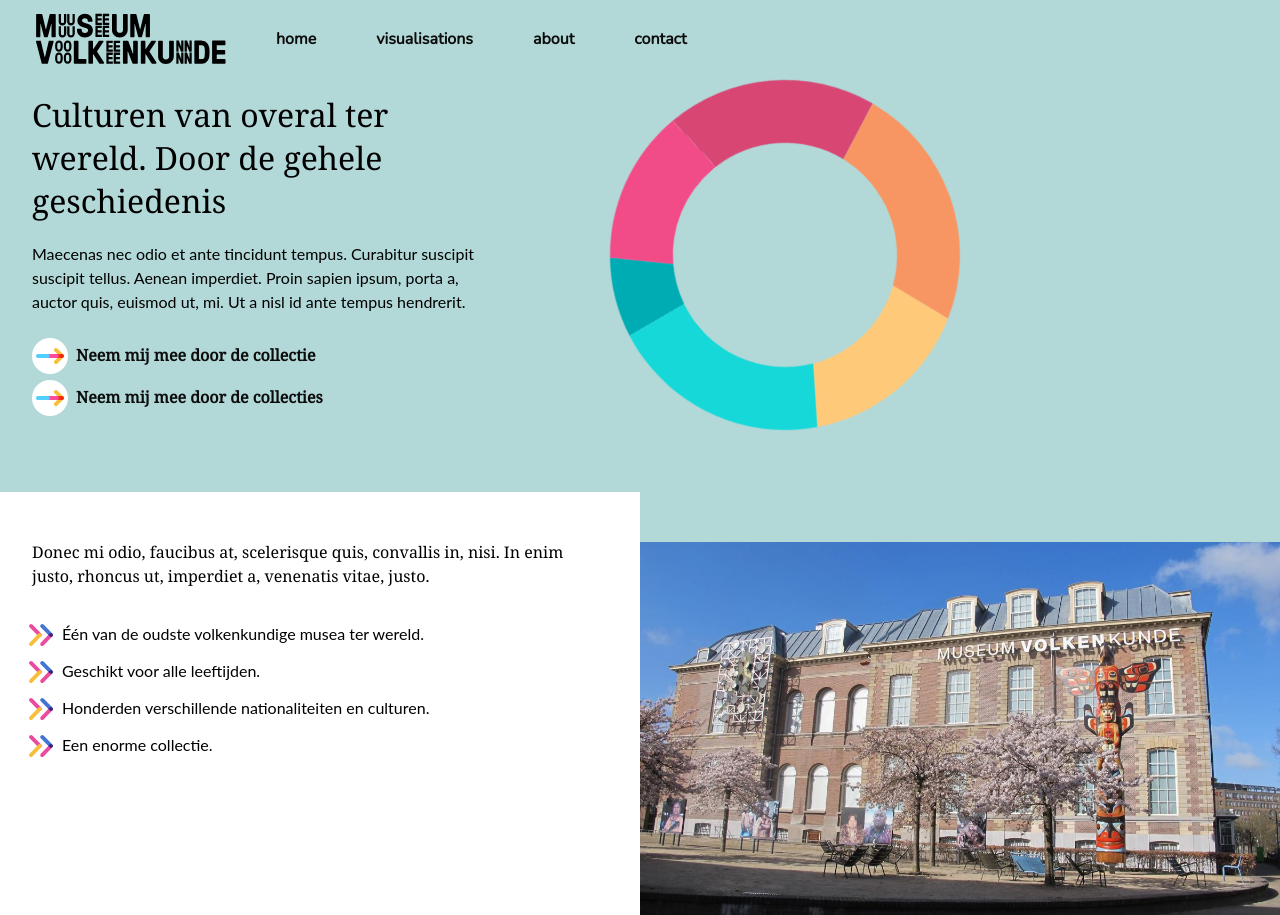
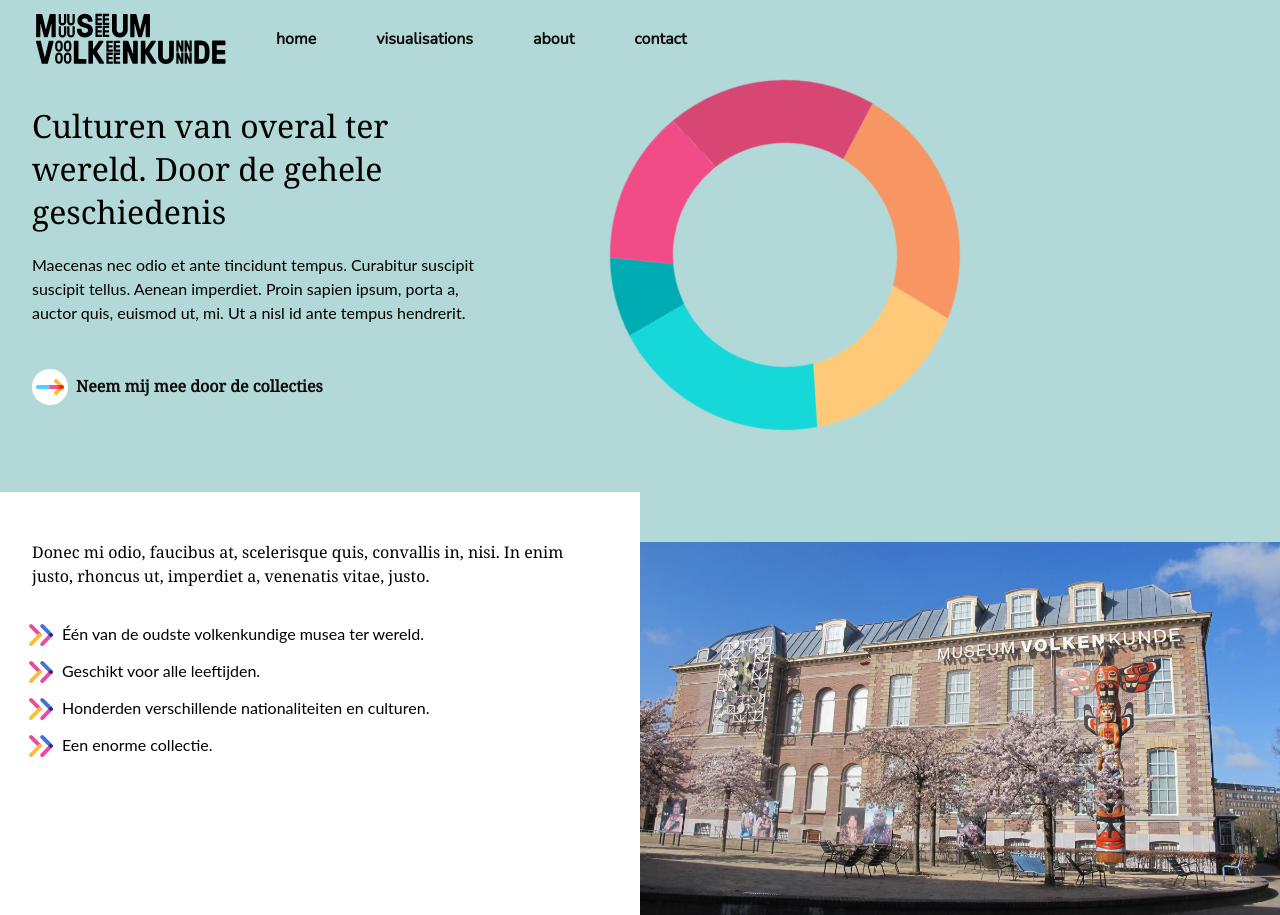
Before and after one commit to Coenmathijssen/frontend-applications, a Vue app in the folder webapp/: page / in a window 1280 px wide. Built offline with nearby package versions, Linux system fonts and the light colour scheme.

Commit message:
Minor changes

```diff
--- a/webapp/src/components/Home.vue
+++ b/webapp/src/components/Home.vue
@@ -5,7 +5,6 @@
         <div class="text">
           <h1>Culturen van overal ter wereld. Door de gehele geschiedenis </h1>
           <p>Maecenas nec odio et ante tincidunt tempus. Curabitur suscipit suscipit tellus. Aenean imperdiet. Proin sapien ipsum, porta a, auctor quis, euismod ut, mi. Ut a nisl id ante tempus hendrerit.</p>
-          <router-link to="/visualisations" class="button">Neem mij mee door de collectie</router-link>
           <Button v-bind:href="buttonCont.link" v-bind:btnText="buttonCont.btnText"></Button>
         </div>
         <img class="rotating" src="@/assets/donut.svg" alt="donut chart">
```
